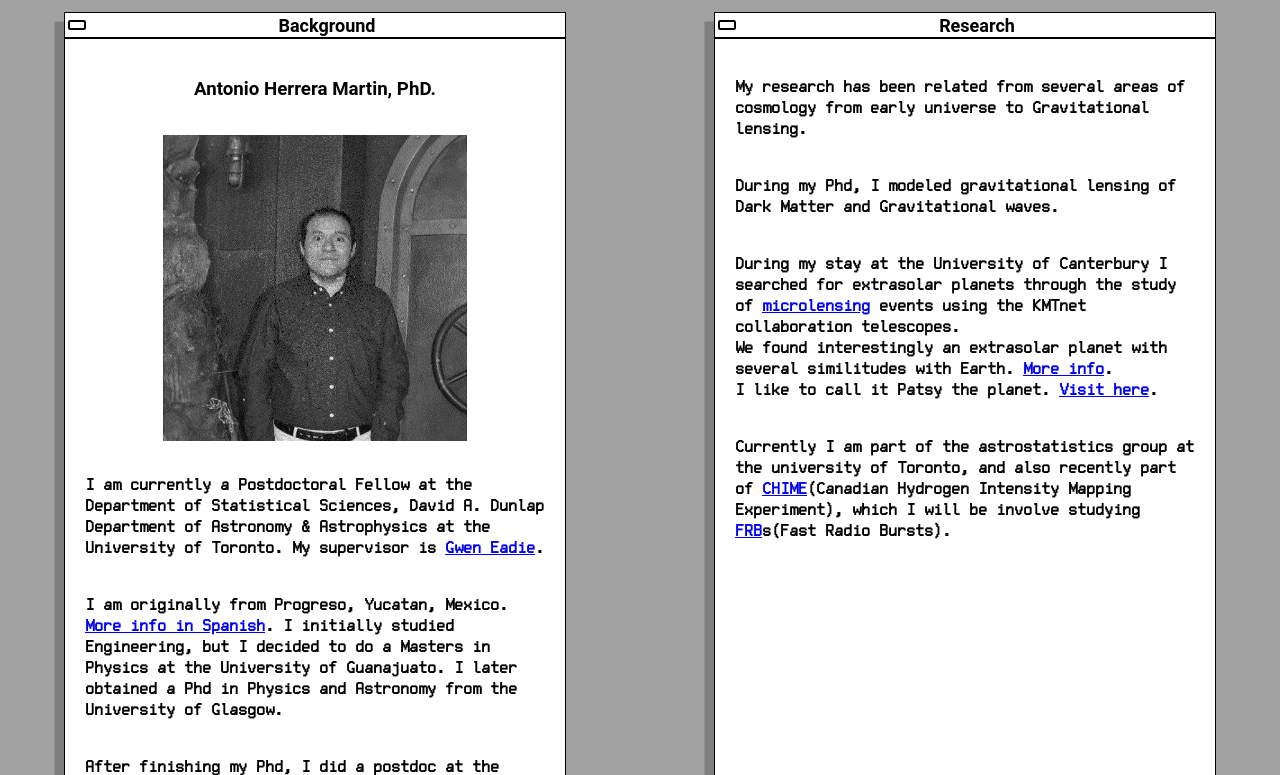
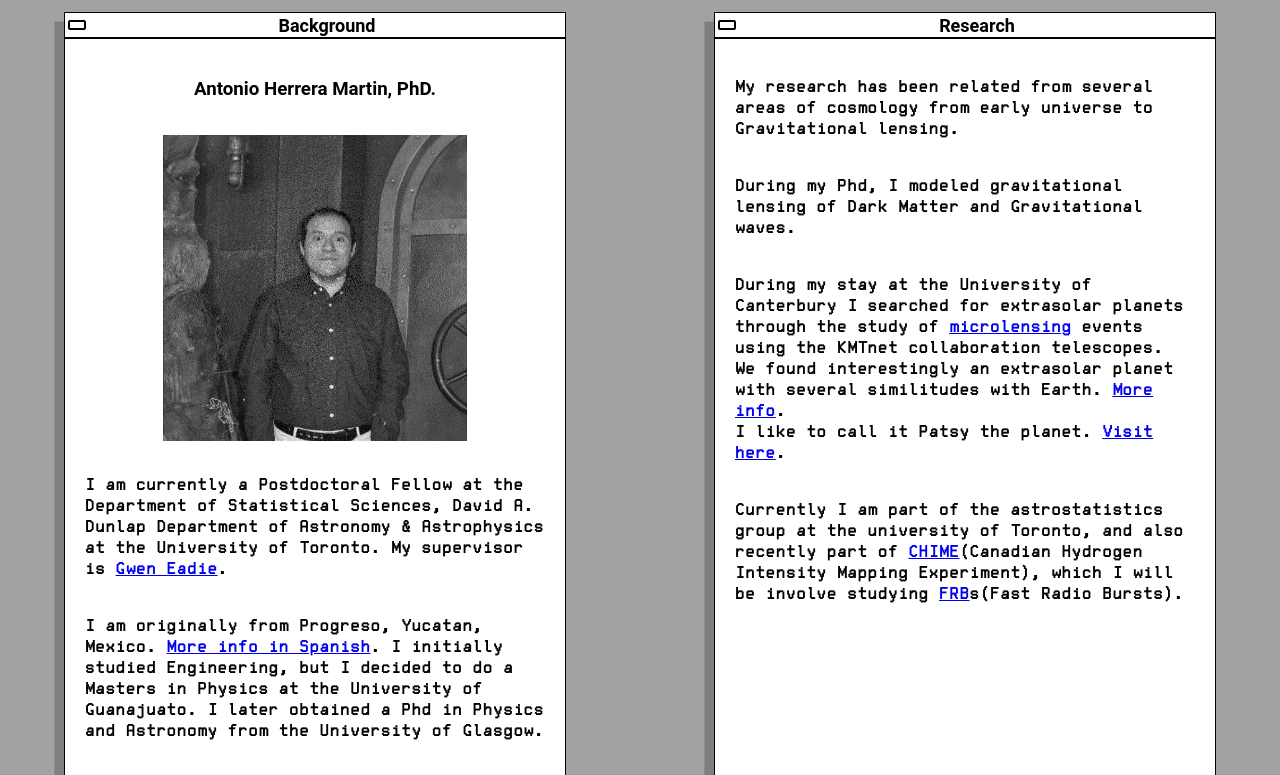
Before and after one commit to alfa33333/alfa33333.github.io, a plain HTML site: page index.html in a window 1280 px wide. Shown: the part 25-800 px from the top of the page. Drawn offline with Linux system fonts and the light colour scheme.

Commit message:
increase the font spacing in the cards

```diff
--- a/style.css
+++ b/style.css
@@ -127,6 +127,7 @@ button {
   font-family: "rainyhearts";
   font-size: medium;
   font-weight:500;
+  letter-spacing: 1.2px;
 }
 
 .content-body a {
@@ -276,7 +277,7 @@ body main::-webkit-scrollbar-thumb {
 @media (min-width:600px) {
 .content-card {
   width: 500px;
-
+  max-height: 930px;
 }
 
 .App-main {
```
